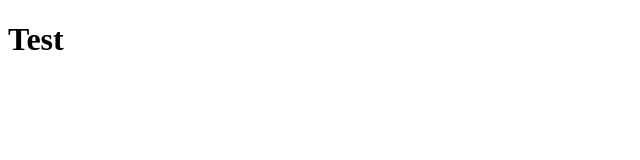
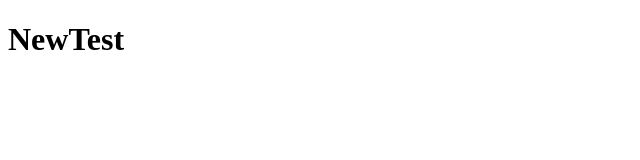
Before and after one commit to satellite-21/test, a plain HTML site: page index.html in a window 1280 px wide. Shown: the whole page, without its empty margins (0-640 px from the left). Drawn offline with Linux system fonts and the light colour scheme.

Commit message:
Update index.html

```diff
--- a/index.html
+++ b/index.html
@@ -8,7 +8,7 @@
 </head>
 <body>
 
-    <h1>Test</h1>
+    <h1>NewTest</h1>
 
 
 </body>
```
